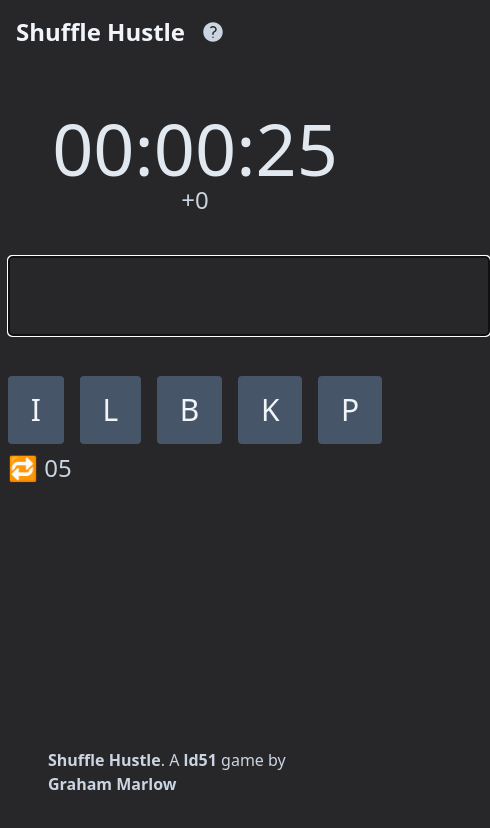
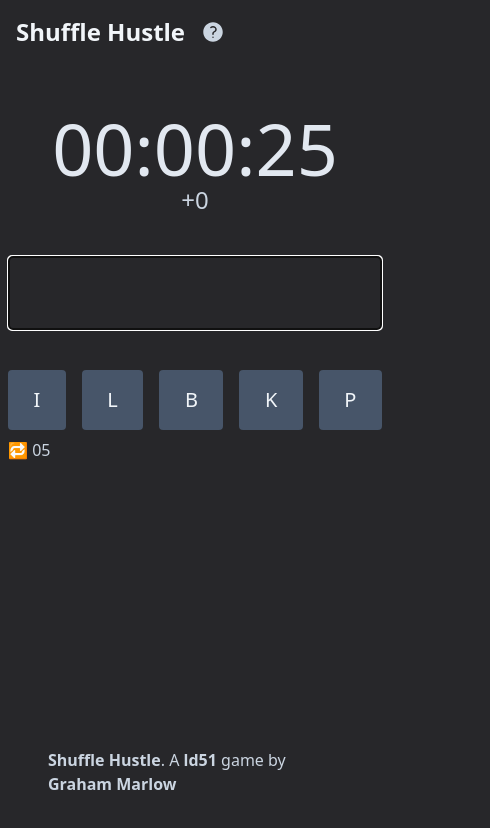
Before and after one commit to mgmarlow/ld51, a React (Vite) app: page /play in a window 390 px wide. Shown: the top 828 px of the page, 490 px wide, since content can reach past the window. Built offline with nearby package versions, Linux system fonts and the light colour scheme.

Commit message:
Improve mobile responsiveness

```diff
--- a/src/pages/Game.jsx
+++ b/src/pages/Game.jsx
@@ -15,7 +15,7 @@ const Letter = ({ value }) => {
   return (
     <div
       className="bg-slate-600 text-slate-100 rounded inline
-      py-4 sm:py-8 flex justify-center items-center uppercase text-3xl"
+      py-4 sm:py-8 flex justify-center items-center uppercase text-xl md:text-3xl"
     >
       {value}
     </div>
@@ -123,7 +123,6 @@ function Game() {
     inputRef.current?.focus();
   }, []);
 
-  // TODO: Add letter flash on re-render
   useEffect(() => {
     const interval = setInterval(() => {
       dispatch({ type: "tick" });
@@ -168,7 +167,7 @@ function Game() {
       <form onSubmit={handleSubmit}>
         <input
           ref={inputRef}
-          className="text-3xl p-6 h-20 bg-zinc-800 border rounded border-slate-200 min-w-full"
+          className="md:text-3xl p-6 md:h-20 bg-zinc-800 border rounded border-slate-200 min-w-full"
           value={guess}
           onChange={handleChange}
         />
@@ -176,10 +175,12 @@ function Game() {
 
       <div>
         <Letters letters={letterBank} />
-        <div className="text-2xl mt-2">🔁 {padLeft("0", shuffleCounter)}</div>
+        <div className="sm:text-xl md:text-2xl mt-2">
+          🔁 {padLeft("0", shuffleCounter)}
+        </div>
       </div>
 
-      <ul className="text-3xl max-h-60 overflow-hidden">
+      <ul className="sm:text-xl md:text-3xl max-h-60 overflow-hidden">
         {reversed(wordsGuessed).map((guess, i) => (
           <li key={i}>{guess}</li>
         ))}
```
